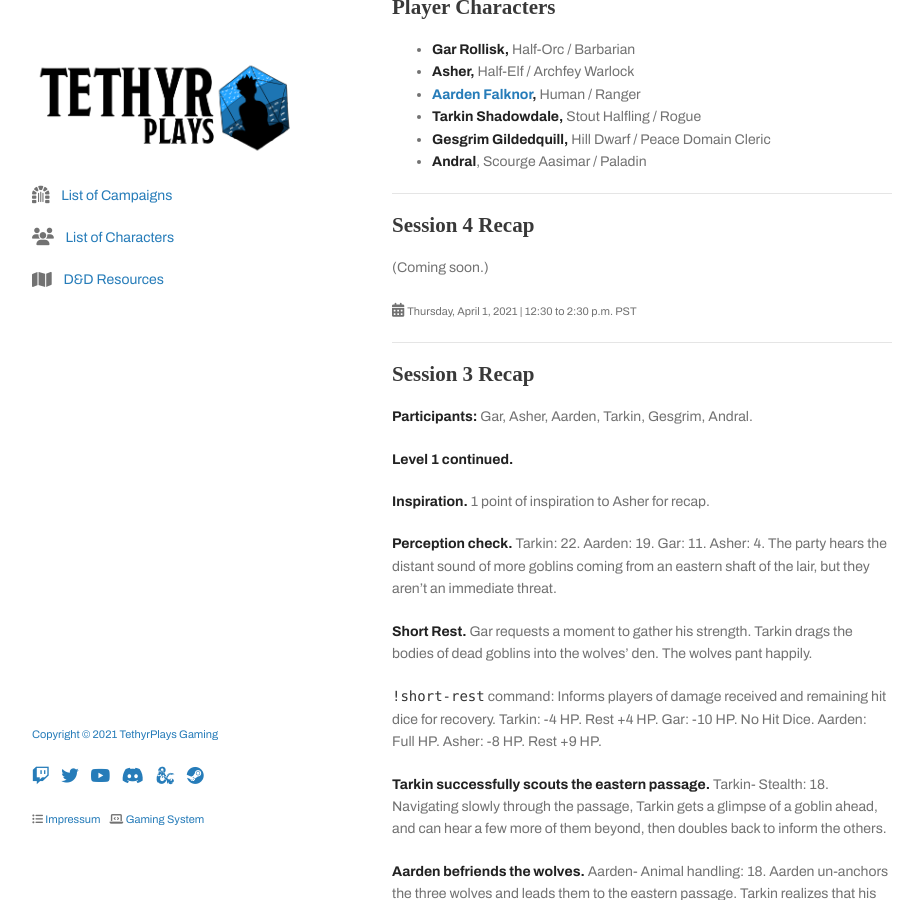
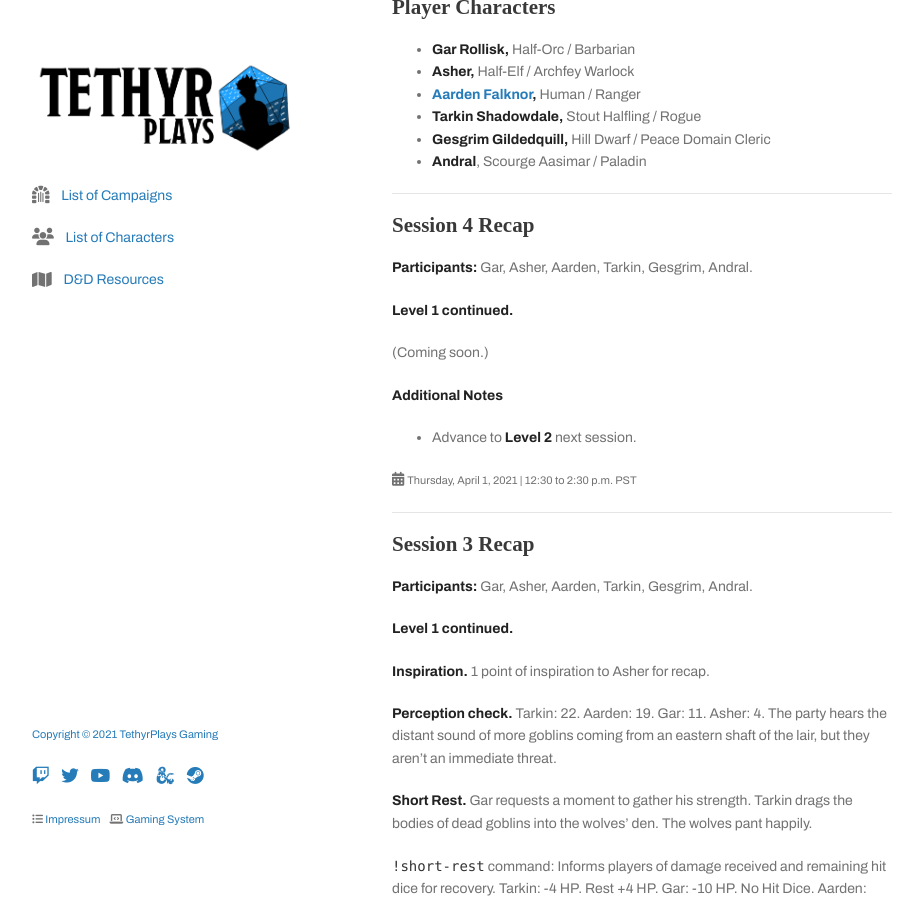
Before and after one commit to tethyrplays/tethyrplays, a Jekyll site: the page built from campaign/2021-lmop-with-dm-nicole.md, in a window 1280 px wide and 900 px high, scrolled down 1017 px. Shown: the whole window, without its empty margins (178-1101 px from the left). Built offline with Jekyll 4.4.1, drawn with Linux system fonts in a browser that asks for light colours; nearby versions of some CDN libraries; some web fonts are replaced; our own code applies the rules of GitHub Pages for plain Markdown files; the repository's description, which GitHub fills in, is left out.

Commit message:
Update 2021-lmop-with-dm-nicole.md

```diff
--- a/campaign/2021-lmop-with-dm-nicole.md
+++ b/campaign/2021-lmop-with-dm-nicole.md
@@ -40,7 +40,15 @@ Uncovering and avoiding traps along the way, the adventurers track the goblins t
 
 ## Session 4 Recap
 
+**Participants:** Gar, Asher, Aarden, Tarkin, Gesgrim, Andral.
+
+**Level 1 continued.**
+
 (Coming soon.)
+
+**Additional Notes**
+
+- Advance to **Level 2** next session.
 
 <i class="fas fa-calendar-alt"></i> <small>Thursday, April 1, 2021 \| 12:30 to 2:30 p.m. PST</small>
 
```
